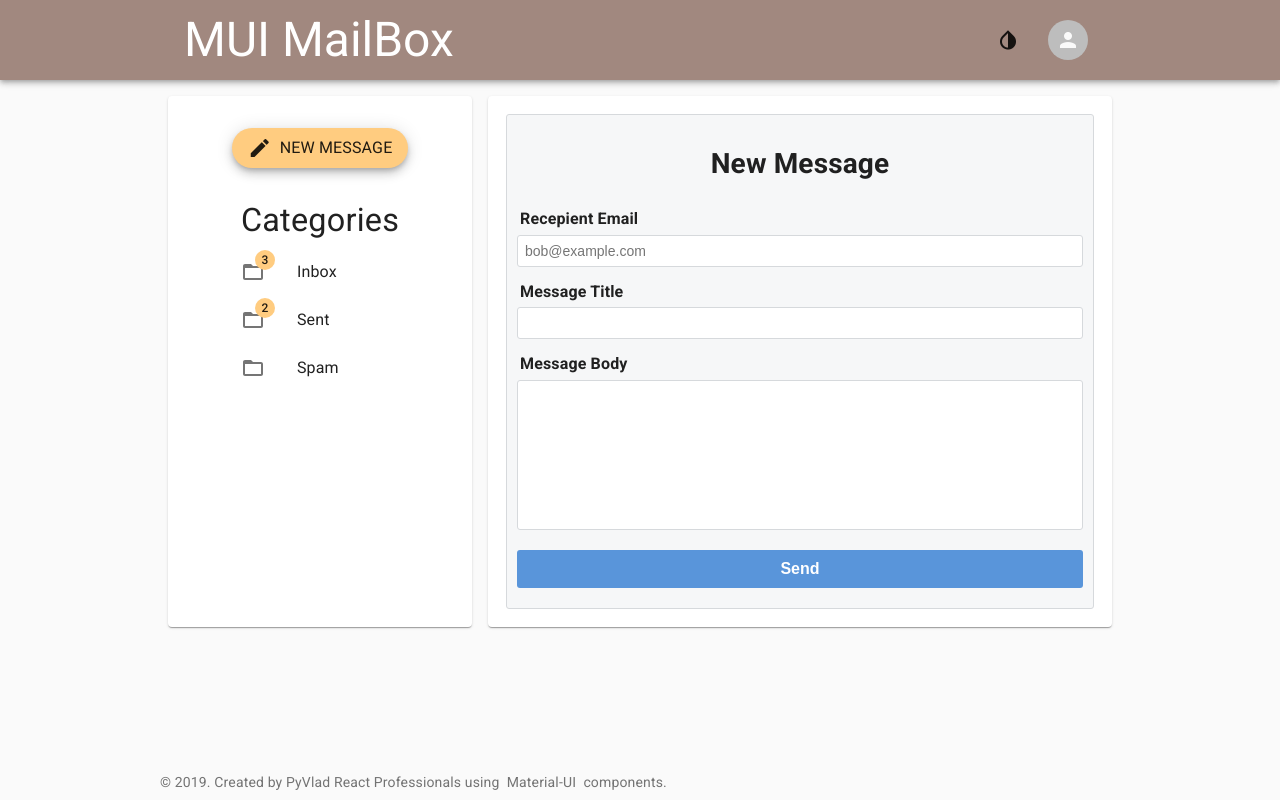
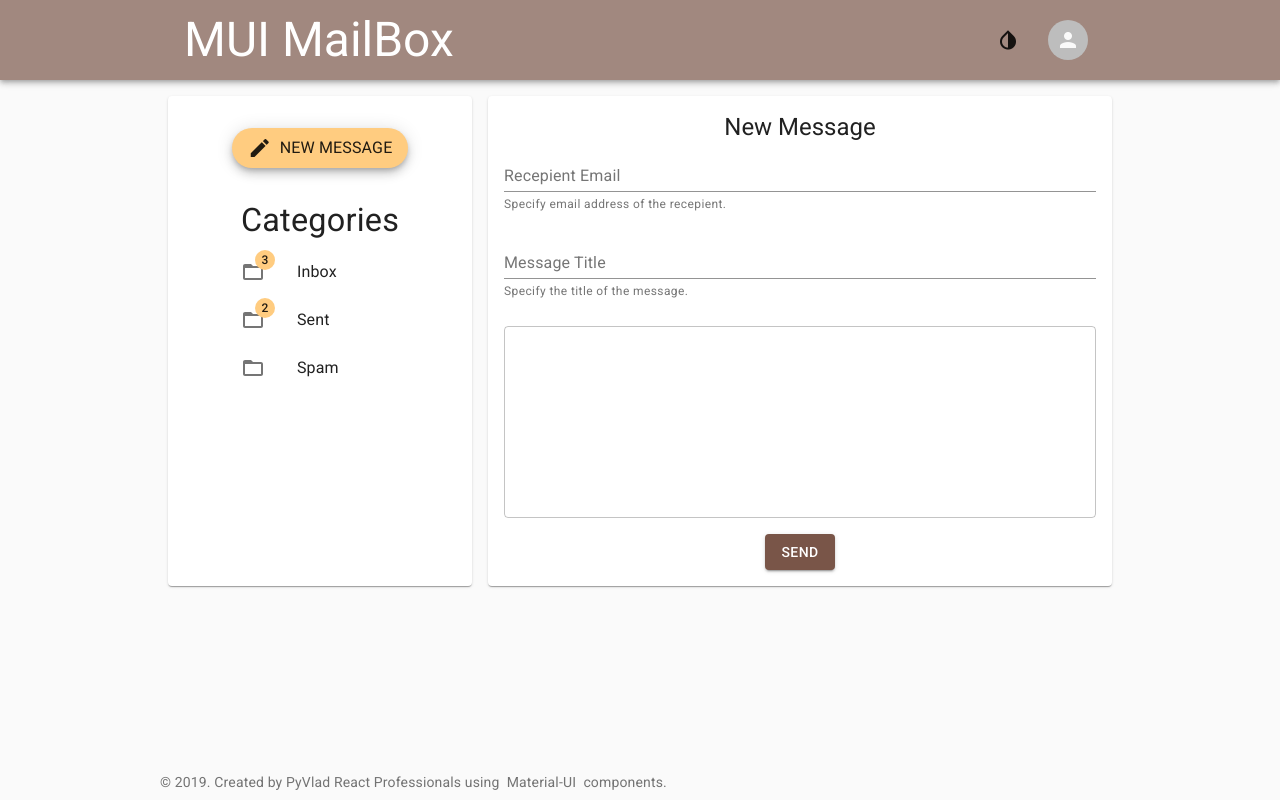
Before and after one commit to pyvlad/mailbox-mui, a React (Create React App) app: page /#/create in a window 1280 px wide. Built offline with nearby package versions, Linux system fonts and the light colour scheme.

Commit message:
rewrite message create view with MUI components

```diff
--- a/src/components/MessageCreateForm.js
+++ b/src/components/MessageCreateForm.js
@@ -1,74 +1,30 @@
 import React from 'react'
 import { makeStyles } from '@material-ui/core/styles'
+import {
+  FormControl,
+  Input,
+  InputLabel,
+  FormHelperText,
+  Typography,
+  TextField,
+  Button
+} from '@material-ui/core'
 
 const useStyles = makeStyles(theme => ({
   formContainer: {
     width: "100%",
-    padding: 10,
-    backgroundColor: '#fff'
-  },
-  form: {
-    backgroundColor: "#F6F7F8",
-    border: "1px solid #D6D9DC",
-    borderRadius: "3px",
-    padding: "10px"
+    padding: theme.spacing(1)
   },
   formHeader: {
-    textAlign: "center",
-    marginBottom: "20px"
+    margin: 0
   },
   formRow: {
-    display: "flex",
-    justifyContent: "flex-start",
-    flexDirection: "column",
-    flexWrap: "wrap",
-    marginBottom: "10px"
+    width: "100%",
+    marginBottom: theme.spacing(1)
   },
-  formRowLabel: {
-    fontSize: "16px",
-    lineHeight: 1.3,
-    fontWeight: "bold",
-    padding: "5px 3px"
-  },
-  formRowInput: {
-    border: "1px solid #D6D9DC",
-    borderRadius: "3px",
-    fontSize: "14px",
-    padding: "7px"
-  },
-  formRowTextarea: {
-    fontFamily: "Helvetica", //"Arial", sans-serif,
-    fontSize: "14px",
-
-    border: "1px solid #D6D9DC",
-    borderRadius: "3px",
-    resize: "none",
-
-    height: "150px",
-    marginBottom: "10px",
-    padding: "7px"
-  },
-  submitButton: {
-    fontSize: "16px",
-    fontWeight: "bold",
-
-    color: "#FFFFFF",
-    backgroundColor: "#5995DA",
-
-    border: "none",
-    borderRadius: "3px",
-
-    padding: "10px 40px",
-    cursor: "pointer",
-
-    '&:hover': {
-      backgroundColor: "#76AEED",
-    },
-    '&:active': {
-      backgroundColor: "#407FC7",
-    }
+  buttonRow: {
+    textAlign: "center"
   }
-
 }));
 
 
@@ -81,57 +37,63 @@ const MessageCreateFormDumb = (props) => {
 
   return (
     <div className={classes.formContainer}>
-      <form action='' method='get' className={classes.form} onSubmit={handleSubmit}>
-        <header className={classes.formHeader}>
-          <h1>New Message</h1>
-        </header>
+      <form action='' method='get'>
+        <Typography
+          variant="h5"
+          component="h2"
+          align="center"
+          className={classes.formHeader}
+        >
+          New Message
+        </Typography>
         <div className={classes.formRow}>
-          <label
-            htmlFor='new-msg-destination'
-            className={classes.formRowLabel}
-          >
-            Recepient Email
-          </label>
-          <input
+          <TextField
+            id="new-msg-destination"
+            label="Recepient Email"
             type='email'
-            id='new-msg-destination'
             name='destination'
             placeholder='bob@example.com'
+            helperText="Specify email address of the recepient."
             onChange={handleInputChange}
-            className={classes.formRowInput}
+            className={classes.formRow}
           />
         </div>
         <div className={classes.formRow}>
-          <label
-            htmlFor='new-msg-title'
-            className={classes.formRowLabel}
-          >
-            Message Title
-          </label>
-          <input
-            type='text'
-            id='new-msg-title'
-            name='title'
-            onChange={handleInputChange}
-            className={classes.formRowInput}
-          />
+          <FormControl className={classes.formRow}>
+            <InputLabel htmlFor='new-msg-title'>
+              Message Title
+            </InputLabel>
+            <Input
+              id='new-msg-title'
+              type='text'
+              name='title'
+              onChange={handleInputChange}
+            />
+            <FormHelperText>
+              Specify the title of the message.
+            </FormHelperText>
+          </FormControl>
         </div>
         <div className={classes.formRow}>
-          <label
-            htmlFor='new-msg-body'
-            className={classes.formRowLabel}
-          >
-            Message Body
-          </label>
-          <textarea
+          <TextField
+            variant="outlined"
             id='new-msg-body'
             name='body'
             onChange={handleInputChange}
-            className={classes.formRowTextarea}
+            margin="dense"
+            multiline
+            rows="9"
+            className={classes.formRow}
           />
         </div>
-        <div className={classes.formRow}>
-          <button className={classes.submitButton}>Send</button>
+        <div className={classes.buttonRow}>
+          <Button
+            variant="contained"
+            color="primary"
+            onClick={handleSubmit}
+          >
+            Send
+          </Button>
         </div>
       </form>
     </div>
--- a/src/components/MessageList.js
+++ b/src/components/MessageList.js
@@ -67,7 +67,7 @@ export default class extends React.Component {
     let {categoryName, messages, onMessageSelect} = this.props
     return (
       <React.Fragment>
-        <Typography variant="h4" component="h2">
+        <Typography variant="h4" component="h2" align="center">
           {categoryName}
         </Typography>
         <List>
```
